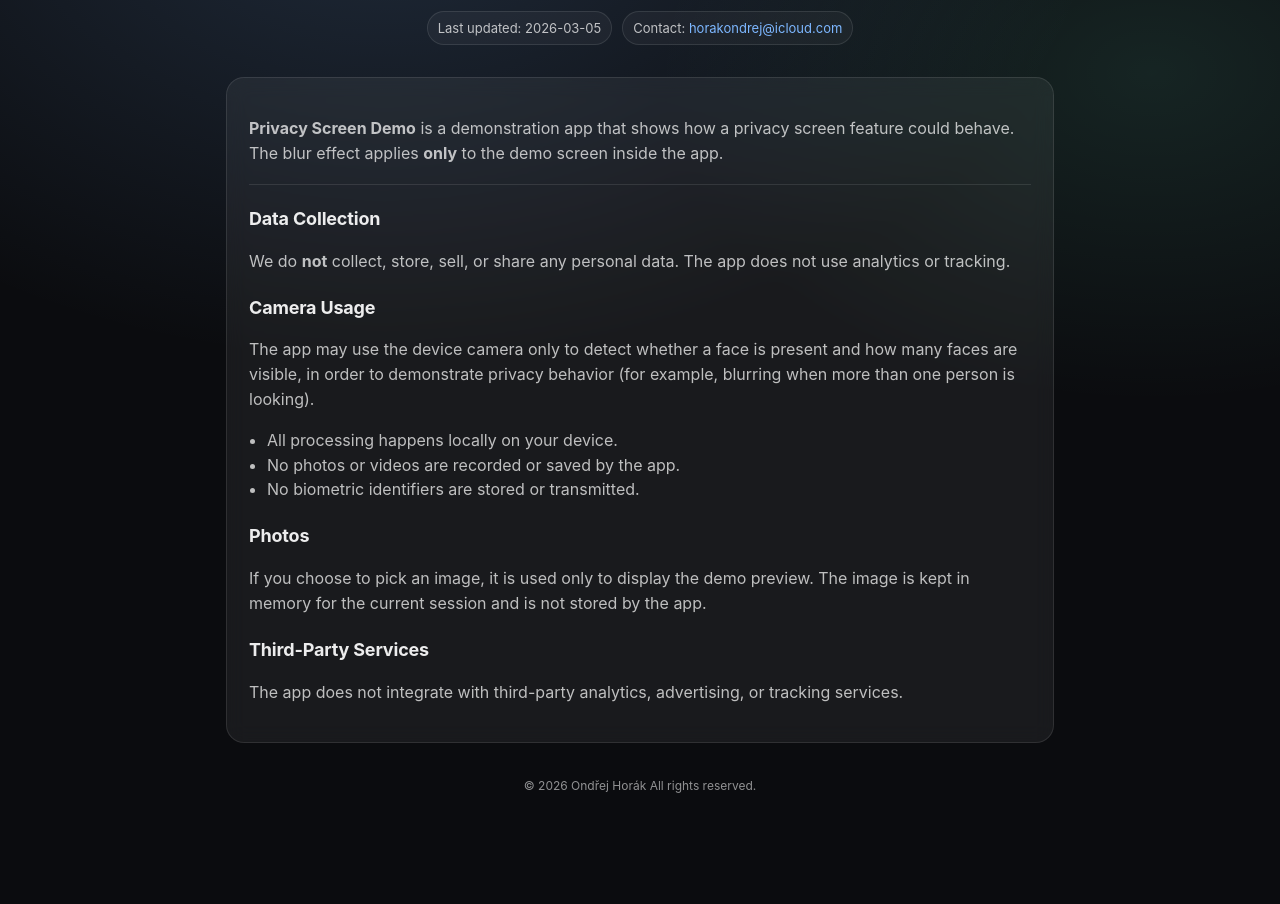
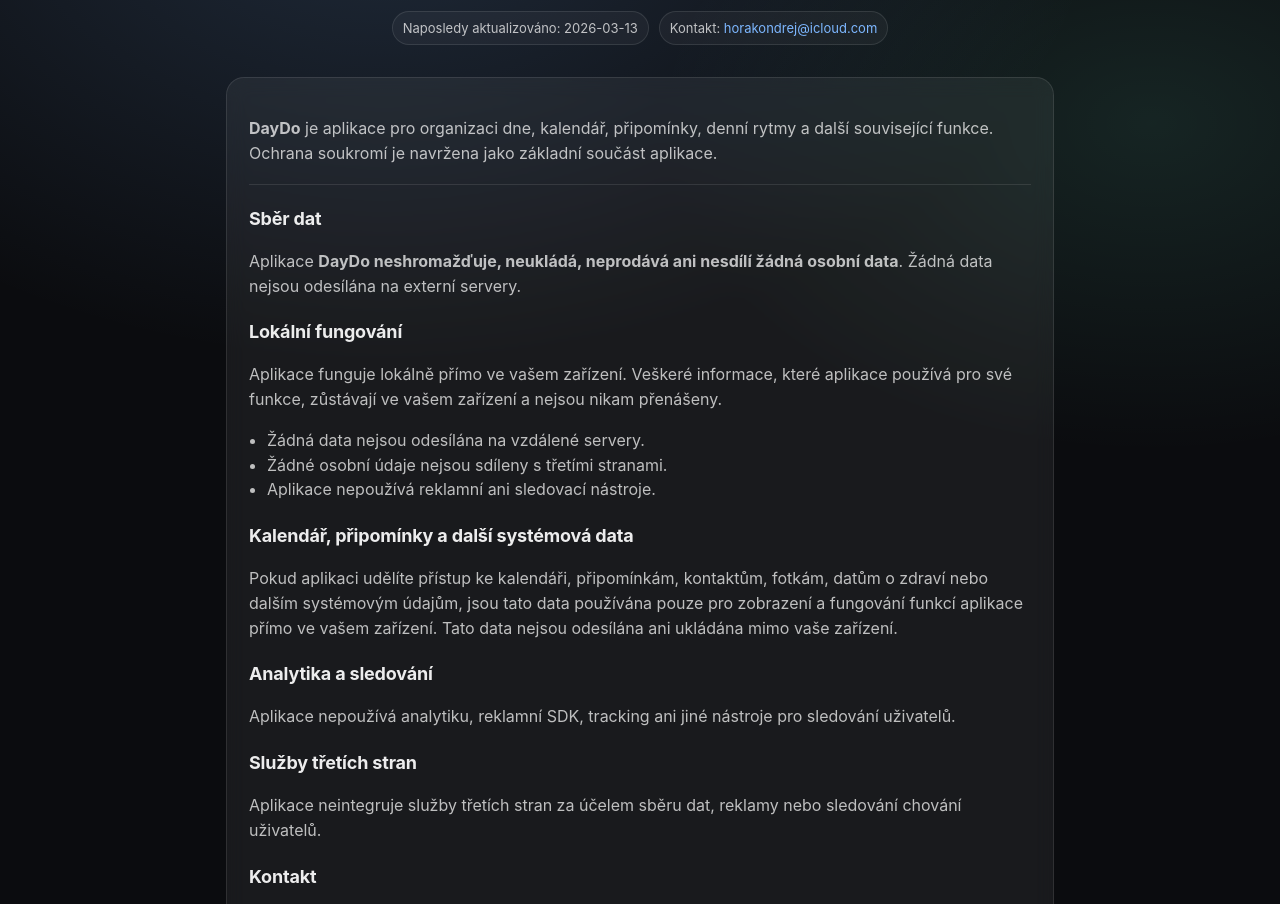
Before and after one commit to OndejHo/DayDo, a plain HTML site: page index.html in a window 1280 px wide. Shown: the part 118-1022 px from the top of the page. Before the commit the page ends 954 px from the top, so only its background shows below. Drawn offline with Linux system fonts and the light colour scheme.

Commit message:
Update index.html

```diff
--- a/index.html
+++ b/index.html
@@ -1,10 +1,10 @@
 <!doctype html>
-<html lang="en">
+<html lang="cs">
 <head>
   <meta charset="utf-8" />
   <meta name="viewport" content="width=device-width, initial-scale=1" />
-  <title>Privacy Policy — Privacy Screen Demo</title>
-  <meta name="description" content="Privacy Policy for Privacy Screen Demo" />
+  <title>Zásady ochrany soukromí — DayDo</title>
+  <meta name="description" content="Zásady ochrany soukromí pro aplikaci DayDo" />
   <style>
     :root {
       --bg: #0b0c0f;
@@ -95,55 +95,67 @@
 
 <body>
   <header>
-    <h1>Privacy Policy</h1>
-    <p>Privacy Screen Demo</p>
+    <h1>Zásady ochrany soukromí</h1>
+    <p>DayDo</p>
     <div class="meta" style="justify-content:center;">
-      <span class="pill">Last updated: <span id="lastUpdated">2026-03-05</span></span>
-      <span class="pill">Contact: <a href="mailto:horakondrej@icloud.com">horakondrej@icloud.com</a></span>
+      <span class="pill">Naposledy aktualizováno: <span id="lastUpdated">2026-03-13</span></span>
+      <span class="pill">Kontakt: <a href="mailto:horakondrej@icloud.com">horakondrej@icloud.com</a></span>
     </div>
   </header>
 
   <main>
-    <section class="card" aria-label="Privacy Policy">
+    <section class="card" aria-label="Zásady ochrany soukromí">
       <p>
-        <strong>Privacy Screen Demo</strong> is a demonstration app that shows how a privacy screen feature could behave.
-        The blur effect applies <strong>only</strong> to the demo screen inside the app.
+        <strong>DayDo</strong> je aplikace pro organizaci dne, kalendář, připomínky, denní rytmy a další související funkce.
+        Ochrana soukromí je navržena jako základní součást aplikace.
       </p>
 
       <div class="divider"></div>
 
-      <h2>Data Collection</h2>
+      <h2>Sběr dat</h2>
       <p>
-        We do <strong>not</strong> collect, store, sell, or share any personal data. The app does not use analytics
-        or tracking.
+        Aplikace <strong>DayDo neshromažďuje, neukládá, neprodává ani nesdílí žádná osobní data</strong>.
+        Žádná data nejsou odesílána na externí servery.
       </p>
 
-      <h2>Camera Usage</h2>
+      <h2>Lokální fungování</h2>
       <p>
-        The app may use the device camera only to detect whether a face is present and how many faces are visible,
-        in order to demonstrate privacy behavior (for example, blurring when more than one person is looking).
+        Aplikace funguje lokálně přímo ve vašem zařízení. Veškeré informace, které aplikace používá pro své funkce,
+        zůstávají ve vašem zařízení a nejsou nikam přenášeny.
       </p>
       <ul>
-        <li>All processing happens locally on your device.</li>
-        <li>No photos or videos are recorded or saved by the app.</li>
-        <li>No biometric identifiers are stored or transmitted.</li>
+        <li>Žádná data nejsou odesílána na vzdálené servery.</li>
+        <li>Žádné osobní údaje nejsou sdíleny s třetími stranami.</li>
+        <li>Aplikace nepoužívá reklamní ani sledovací nástroje.</li>
       </ul>
 
-      <h2>Photos</h2>
+      <h2>Kalendář, připomínky a další systémová data</h2>
       <p>
-        If you choose to pick an image, it is used only to display the demo preview. The image is kept in memory
-        for the current session and is not stored by the app.
+        Pokud aplikaci udělíte přístup ke kalendáři, připomínkám, kontaktům, fotkám, datům o zdraví nebo dalším systémovým
+        údajům, jsou tato data používána pouze pro zobrazení a fungování funkcí aplikace přímo ve vašem zařízení.
+        Tato data nejsou odesílána ani ukládána mimo vaše zařízení.
       </p>
 
-      <h2>Third-Party Services</h2>
+      <h2>Analytika a sledování</h2>
       <p>
-        The app does not integrate with third-party analytics, advertising, or tracking services.
+        Aplikace nepoužívá analytiku, reklamní SDK, tracking ani jiné nástroje pro sledování uživatelů.
+      </p>
+
+      <h2>Služby třetích stran</h2>
+      <p>
+        Aplikace neintegruje služby třetích stran za účelem sběru dat, reklamy nebo sledování chování uživatelů.
+      </p>
+
+      <h2>Kontakt</h2>
+      <p>
+        Pokud máte jakýkoli dotaz ohledně soukromí, můžete mě kontaktovat na adrese
+        <a href="mailto:horakondrej@icloud.com">horakondrej@icloud.com</a>.
       </p>
     </section>
   </main>
 
   <footer>
-    © <span id="year"></span> Ondřej Horák All rights reserved.
+    © <span id="year"></span> Ondřej Horák
   </footer>
 
   <script>
```
